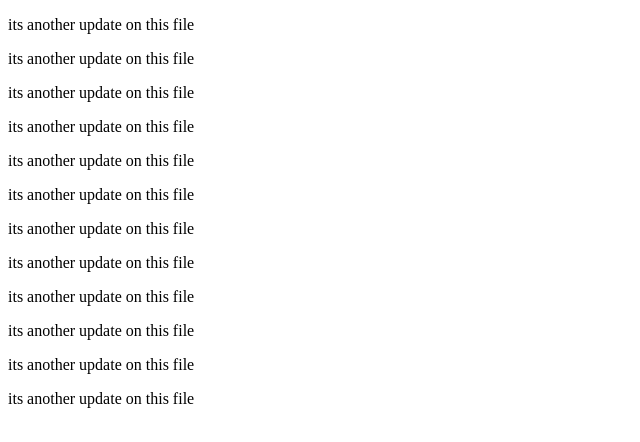
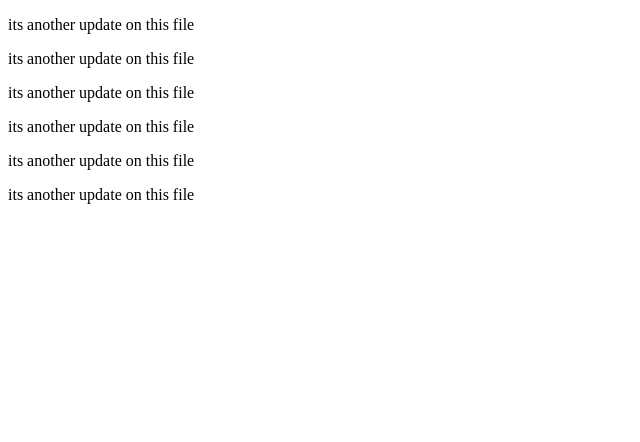
Before and after one commit to satisfied-coder/Repo1, a plain HTML site: page index.html in a window 1280 px wide. Shown: the whole page, without its empty margins (0-640 px from the left). Drawn offline with Linux system fonts and the light colour scheme.

Commit message:
another update

```diff
--- a/index.html
+++ b/index.html
@@ -14,13 +14,6 @@
     <p>its another update on this file </p>
     <p>its another update on this file </p>
 
-    <p>its another update on this file </p>
-    <p>its another update on this file </p>
-    <p>its another update on this file </p>
-    <p>its another update on this file </p>
-
-    <p>its another update on this file </p>
-    <p>its another update on this file </p>
 
 </body>
 </html>
```
